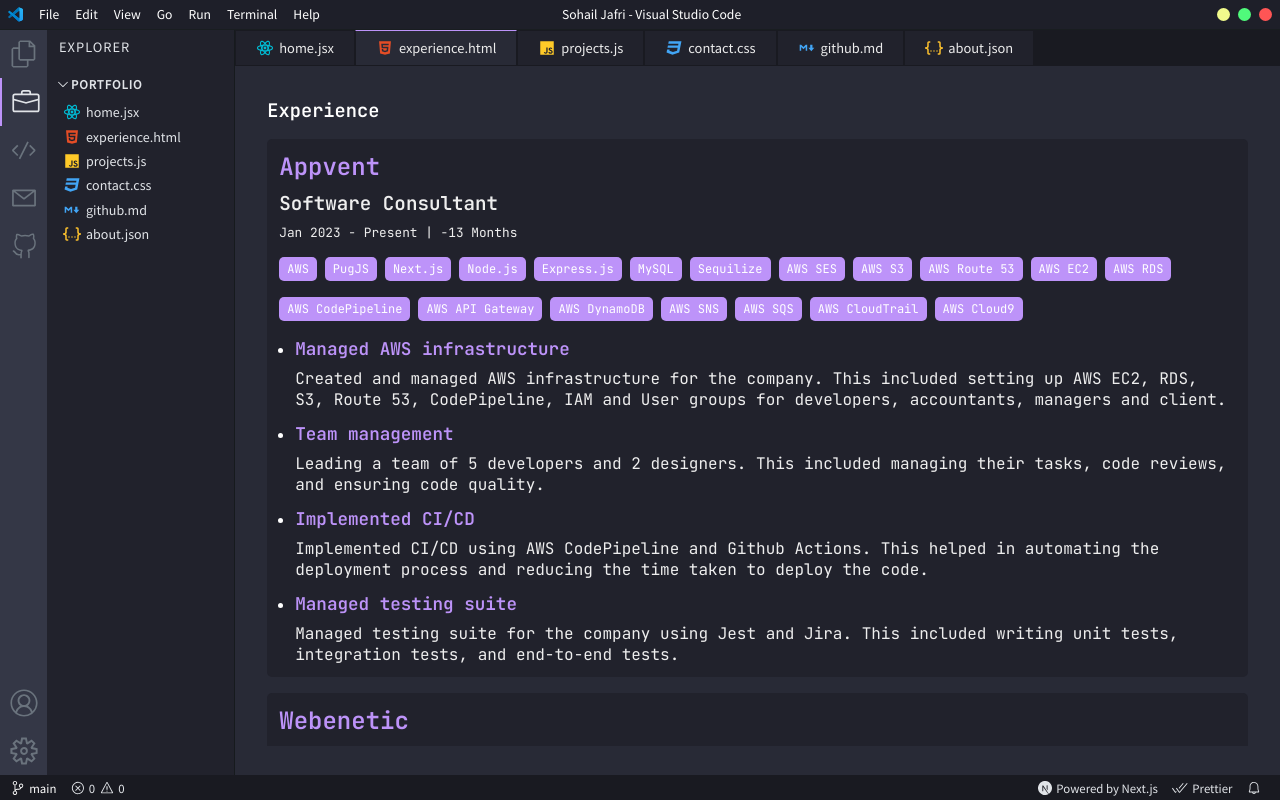
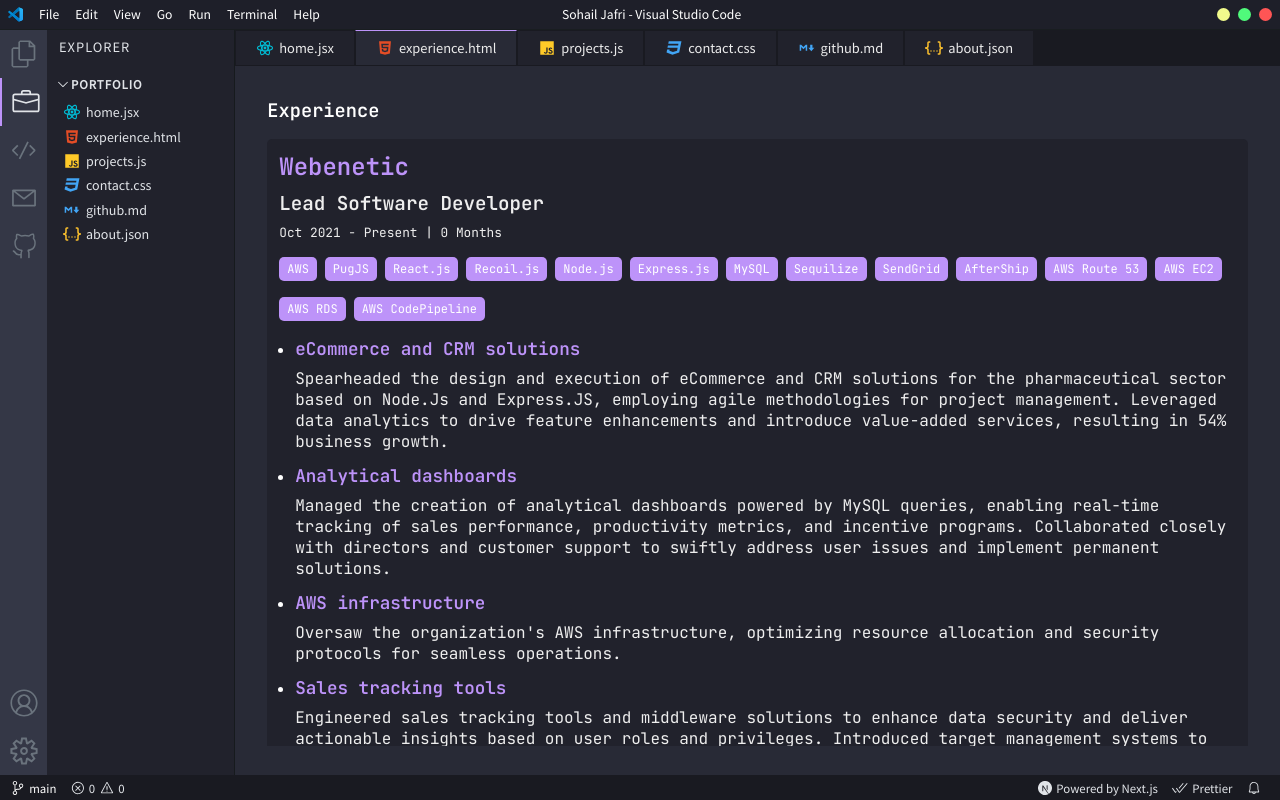
Before and after one commit to AkibJafri/Portfolio, a Next.js app: page /experience in a window 1280 px wide. Built offline with nearby package versions, Linux system fonts and the light colour scheme.

Commit message:
Chore: Updated the project and exp section

```diff
--- a/pages/api/projects.json
+++ b/pages/api/projects.json
@@ -20,13 +20,42 @@
     "source_code": null
   },
   {
+    "id": "x02hA2e",
+    "name": "Chakra Framer",
+    "status": "Live | Personal Project",
+    "image": "https://imgur.com/3RmtN4C.png",
+    "description": "Code snippets based on Chakra UI and Framer Motion with mind-blowing animation and transitions for cards, backgrounds, buttons, and a lot more.",
+    "tags": [
+      "NextJS",
+      "Chakra-UI",
+      "SSG",
+      "SSR",
+      "Programatic-SEO",
+      "Splitbee",
+      "Framer-Motion",
+      "ThreeJS"
+    ],
+    "demo": "https://chakraframer.com/",
+    "source_code": null
+  },
+  {
+    "id": "x02hA2e",
+    "name": "Webenetic",
+    "status": "Live | Client Project",
+    "image": "https://imgur.com/Gbospjj.png",
+    "description": "Developed a visually appealing interface that strengthened the company's brand identity, fostering trust and recognition",
+    "tags": ["NextJS", "Chakra-UI", "SSG", "SSR", "Programatic-SEO", "MongoDB"],
+    "demo": "https://webenetic.com/",
+    "source_code": null
+  },
+  {
     "id": "nSdWcLd",
-    "name": "Selco CRM",
+    "name": "Selco Pharma",
     "status": "Live | Client Project",
-    "image": "https://imgur.com/nSdWcLd.png",
-    "description": "A CRM, SCM, BPM, CMS application for a pharmaceutical company to manage their business",
+    "image": "https://imgur.com/SzYKKM8.png",
+    "description": "A e-commerce and CRM solution for a pharmaceutical company to manage their sales, customer and platform",
     "tags": ["ReactJS", "NodeJS", "Express", "MySql", "Redux", "Prime-React"],
-    "demo": "http://crm.selcopharma.com/",
+    "demo": "http://selcopharma.com/",
     "source_code": null
   },
   {
--- a/pages/experience.jsx
+++ b/pages/experience.jsx
@@ -4,62 +4,11 @@
 
 const experience = [
   {
-    company: 'Appvent',
-    role: 'Software Consultant',
-    startDate: new Date('2023-01-01'),
+    company: 'Webenetic',
+    role: 'Lead Software Developer',
+    startDate: new Date('2021-10-25'),
     endDate: new Date(),
     currentlyWorking: true,
-    skills: [
-      'AWS',
-      'PugJS',
-      'Next.js',
-      'Node.js',
-      'Express.js',
-      'MySQL',
-      'Sequilize',
-      'AWS SES',
-      'AWS S3',
-      'AWS Route 53',
-      'AWS EC2',
-      'AWS RDS',
-      'AWS CodePipeline',
-      'AWS API Gateway',
-      'AWS DynamoDB',
-      'AWS SNS',
-      'AWS SQS',
-      'AWS CloudTrail',
-      'AWS Cloud9',
-    ],
-    tasks: [
-      {
-        title: 'Managed AWS infrastructure',
-        description:
-          'Created and managed AWS infrastructure for the company. This included setting up AWS EC2, RDS, S3, Route 53, CodePipeline, IAM and User groups for developers, accountants, managers and client.',
-      },
-      {
-        title: 'Team management',
-        description:
-          'Leading a team of 5 developers and 2 designers. This included managing their tasks, code reviews, and ensuring code quality.',
-      },
-      {
-        title: 'Implemented CI/CD',
-        description:
-          'Implemented CI/CD using AWS CodePipeline and Github Actions. This helped in automating the deployment process and reducing the time taken to deploy the code.',
-      },
-      {
-        title: 'Managed testing suite',
-        description:
-          'Managed testing suite for the company using Jest and Jira. This included writing unit tests, integration tests, and end-to-end tests.',
-      },
-    ],
-  },
-  {
-    company: 'Webenetic',
-    role: 'Senior MERN Stack Developer',
-    startDate: new Date('2022-12-26'),
-    endDate: new Date(),
-    currentlyWorking: true,
-    // Amazon Web Services (AWS) · PugJS · React.js · Node.js · Express.js · MySQL
     skills: [
       'AWS',
       'PugJS',
@@ -78,102 +27,67 @@
     ],
     tasks: [
       {
-        title: 'Added data-driven insights',
-        description:
-          'Developed and implemented sales tracking graphs for analyzing agents, months, and sources sales. These insights guided strategic decisions, improving sales performance and driving company growth by 15% in 3 months.',
+        title: 'eCommerce and CRM solutions',
+        description: `Spearheaded the design and execution of eCommerce and CRM solutions for the pharmaceutical sector based on Node.Js and Express.JS, employing agile methodologies for project management. Leveraged data analytics to drive feature enhancements and introduce value-added services, resulting in 54% business growth.`,
       },
       {
-        title: 'Implemented robust middleware',
-        description:
-          'Implemented middleware for authentication, IP, role, privilege, and domain checks to ensure data encapsulation and deliver insights based on mentioned parameters.',
+        title: 'Analytical dashboards',
+        description: `Managed the creation of analytical dashboards powered by MySQL queries, enabling real-time tracking of sales performance, productivity metrics, and incentive programs. Collaborated closely with directors and customer support to swiftly address user issues and implement permanent solutions.`,
       },
       {
-        title: 'Target management',
-        description:
-          'Implemented target management between admin, managers, agents, and teams. Driving motivation and accountability of order sales increasing sales by 20%.',
+        title: 'AWS infrastructure',
+        description: `Oversaw the organization's AWS infrastructure, optimizing resource allocation and security protocols for seamless operations.`,
       },
       {
-        title: 'Mentorship and code quality',
-        description:
-          'Conducted code reviews, providing guidance and mentorship to junior developers. Ensured high-quality, scalable, bug-free, and efficient code.',
+        title: 'Sales tracking tools',
+        description: `Engineered sales tracking tools and middleware solutions to enhance data security and deliver actionable insights based on user roles and privileges. Introduced target management systems to foster accountability and drive sales growth across teams.`,
+      },
+      {
+        title: 'Automated data scraping',
+        description: `Provided mentorship and conducted code reviews to uphold coding standards and ensure the delivery of scalable, efficient software solutions.Implemented and managed cron jobs for automated data scraping, user session management, and report generation to enhance operational efficiency`,
       },
     ],
   },
   {
-    company: 'Webenetic',
-    role: 'MERN Stack Developer',
-    startDate: new Date('2022-1-25'),
-    endDate: new Date('2022-12-26'),
-
+    company: 'Appvent',
+    role: 'Full Stack Software Developer',
+    startDate: new Date('2020-04-01'),
+    endDate: new Date('2021-10-20'),
     currentlyWorking: false,
     skills: [
       'AWS',
+      'PugJS',
       'React.js',
-      'Recoil.js',
+      'pSEO',
+      'GraphQL',
+      'MongoDB',
+      'Socket.io',
+      'Web Push',
+      'Next.js',
       'Node.js',
       'Express.js',
       'MySQL',
       'Sequilize',
-      'SendGrid',
-      'AfterShip',
+      'AWS SES',
       'AWS S3',
-      'AWS Elastic Beanstalk',
+      'AWS Route 53',
+      'AWS EC2',
+      'AWS RDS',
+      'AWS CodePipeline',
+      'AWS API Gateway',
     ],
     tasks: [
       {
-        title: 'Multi-user application',
-        description:
-          'Created a multi-panel application with 6 roles (super-admin, admin, manager, agent, editor, viewer) optimizing collaboration and communication between them. This privileged access system based on user roles improved workflow efficiency and facilitated seamless team coordination.',
+        title: 'Apollo Server and Client',
+        description: `Developed an ERP system for seamless management from manufacturing to distribution and distribution to doctors, utilizing GraphQL, Next.js, Node.js, and MongoDB. Implemented backend functionality with Apollo Server and Client, integrating real-time notifications via Socket.io and email notifications using Postmark.`,
       },
       {
-        title: 'Operation management panels',
-        description:
-          'Implemented various panels for managing products, categories, coupons, discounts, users, etc. This helped the company in managing products, categories, and discounts applied on their website with a record of changes made.',
+        title: 'API Integration',
+        description: `Designed and deployed an e-commerce application for homemade candles, featuring custom integrations with Amazon and Flipkart for order processing and tracking. Implemented a personalized opt-in and opt-out notification system using Web Push and native browser APIs, alongside email functionality integrated through Mailjet.`,
       },
       {
-        title: 'Added cron jobs',
-        description:
-          'Implemented cron jobs for scraping leads data from IndiaMart, logging out the users after a certain duration, and generating daily reports.',
-      },
-    ],
-  },
-  {
-    company: 'Webenetic',
-    role: 'Web Developer Intern',
-    startDate: new Date('2021-10-23'),
-    endDate: new Date('2022-1-25'),
-    currentlyWorking: false,
-    skills: ['React.js', 'MongoDb', 'SCSS', 'HTML'],
-    tasks: [
-      {
-        title: 'Boosted system',
-        description:
-          'Boosted speed of fetching orders records by 80% by optimizing SQL queries and indexing i.e. from avg 10min to 2min for 12K records. This involved removing columns that are not used in the front end and generating all the required data using SQL queries rather than generating them using the node.js runtime server.',
-      },
-      {
-        title: 'Database migration',
-        description:
-          'Utilized Node.js and SQL to migrate orders, order products, customers, and order addresses from 10 different databases to a single database in a normalized manner for better availability and better response by 50% from avg 10sec to 5sec.',
-      },
-    ],
-  },
-  {
-    company: 'GetGo Logistics',
-    role: 'React Developer Intern',
-    startDate: new Date('2021-08-01'),
-    endDate: new Date('2021-10-31'),
-    currentlyWorking: false,
-    skills: ['SASS', 'React.js', 'Restful APIs'],
-    tasks: [
-      {
-        title: 'Implemented multi-user panel',
-        description:
-          'Developed React-based frontend for multi-user panel (admin, user, lawyer).',
-      },
-      {
-        title: 'Improved performance',
-        description:
-          'Streamlined user interface performance by implementing efficient REST calls in React and Redux, optimizing the speed and responsiveness of web applications.',
+        title: 'Programmatic SEO',
+        description: `Created two SEO-focused tools to generate a predefined number of pages daily and automatically submit them to Google and Bing indexing APIs for enhanced search engine visibility.`,
       },
     ],
   },
--- a/pages/index.jsx
+++ b/pages/index.jsx
@@ -25,7 +25,7 @@
                 <button className={styles.outlined}>Contact Me</button>
               </Link>
               <a
-                href="https://docs.google.com/document/d/1j78UeVHvKxm8Tk1gZJwkJ19OU0QlvkB_"
+                href="https://docs.google.com/document/d/1uenxzyTzbKYekBxqlkVc5dgcKmxFsPcazP7aMisYzWk"
                 target="_blank"
               >
                 <button className={styles.button}>View Resume</button>
```
Also changed, not shown: pages/articles.jsx (deleted, +0 -38 lines), 1 other file (tests, documents, lock files or other folders).
